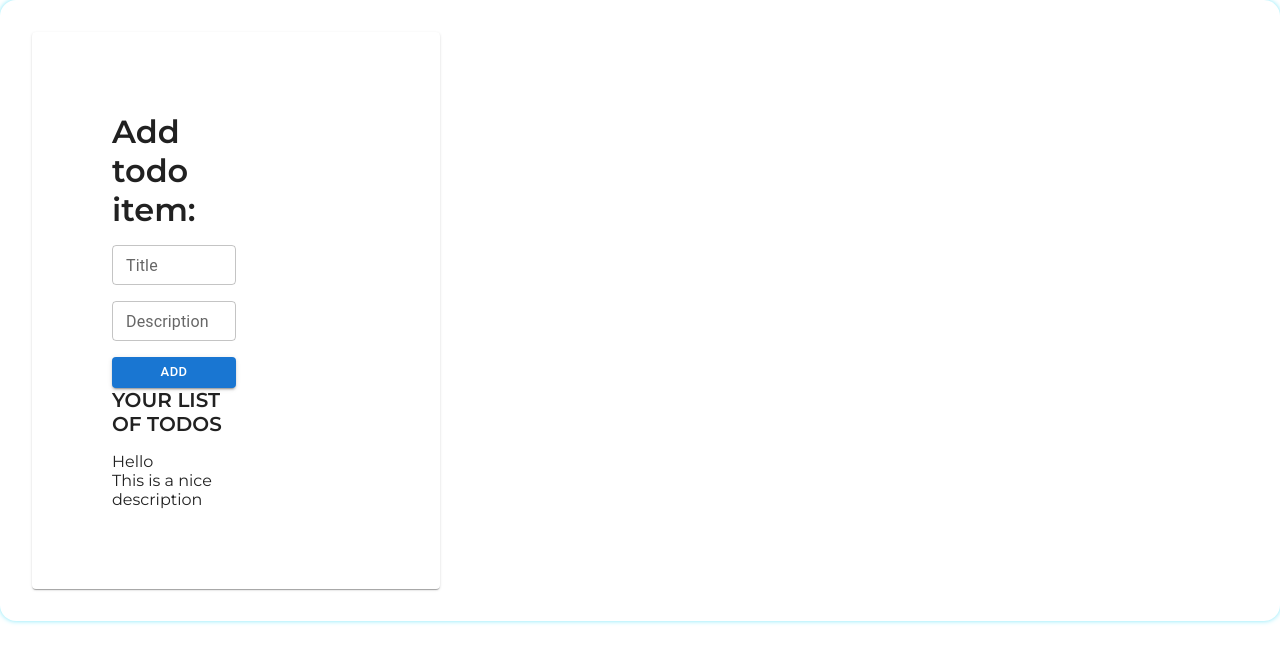
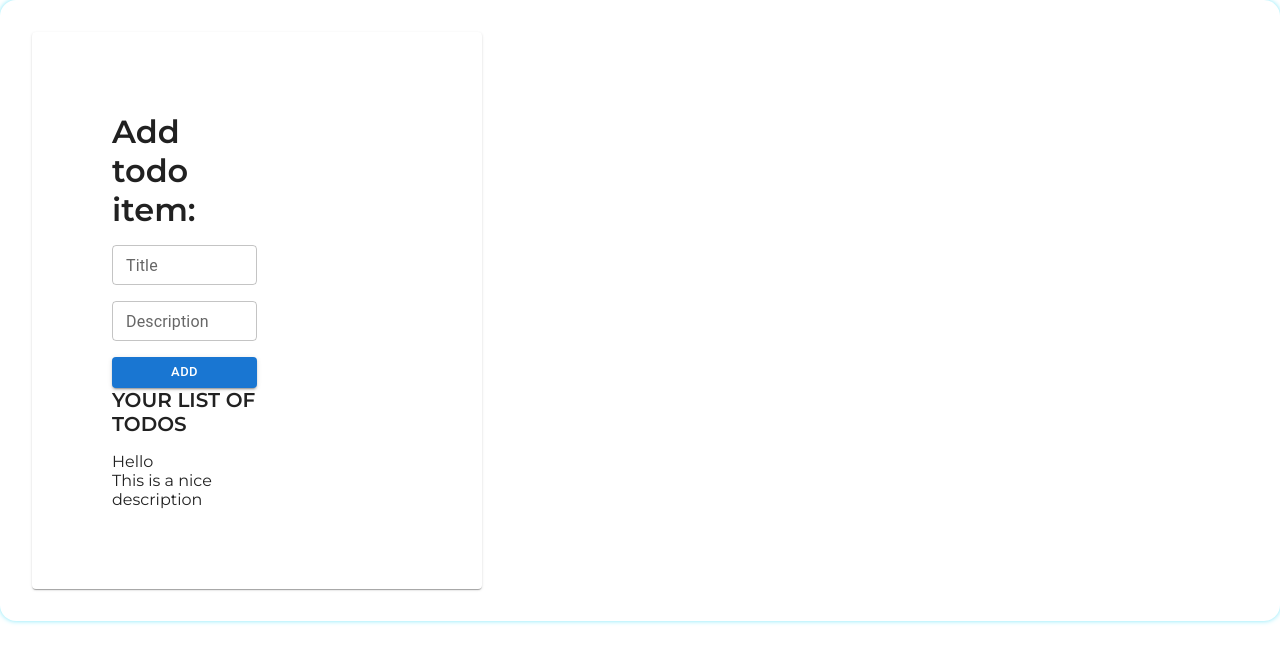
Before and after one commit to oliverpa-dev/todo-app, a React (Create React App) app: page / in a window 1280 px wide. Shown: the top 662 px of the page. Built offline with nearby package versions, Linux system fonts and the light colour scheme.

Commit message:
Add: min-width of the todo-content

```diff
--- a/src/components/content/main.scss
+++ b/src/components/content/main.scss
@@ -0,0 +1,3 @@
+.todo-content {
+  min-width: 450px;
+}
```
